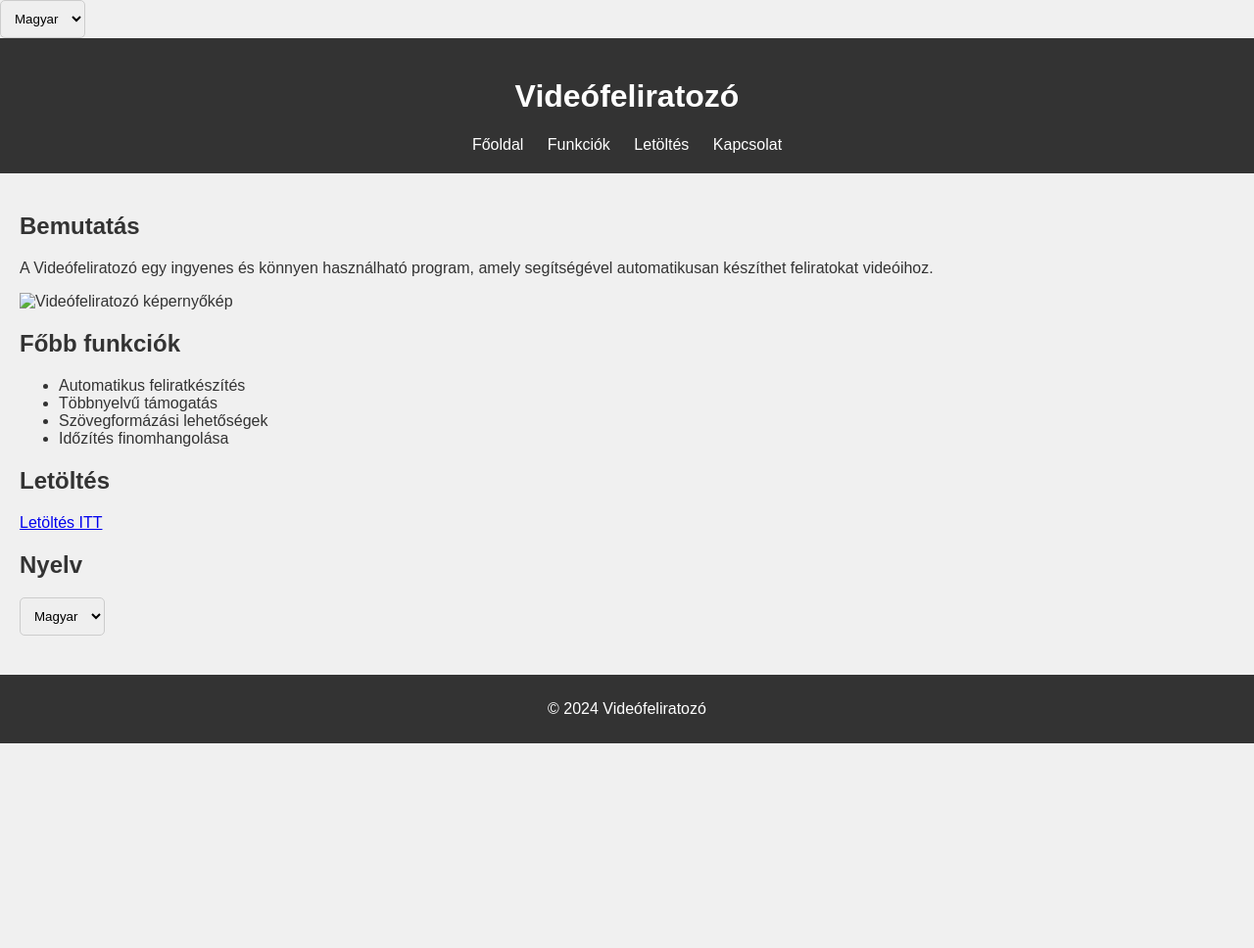
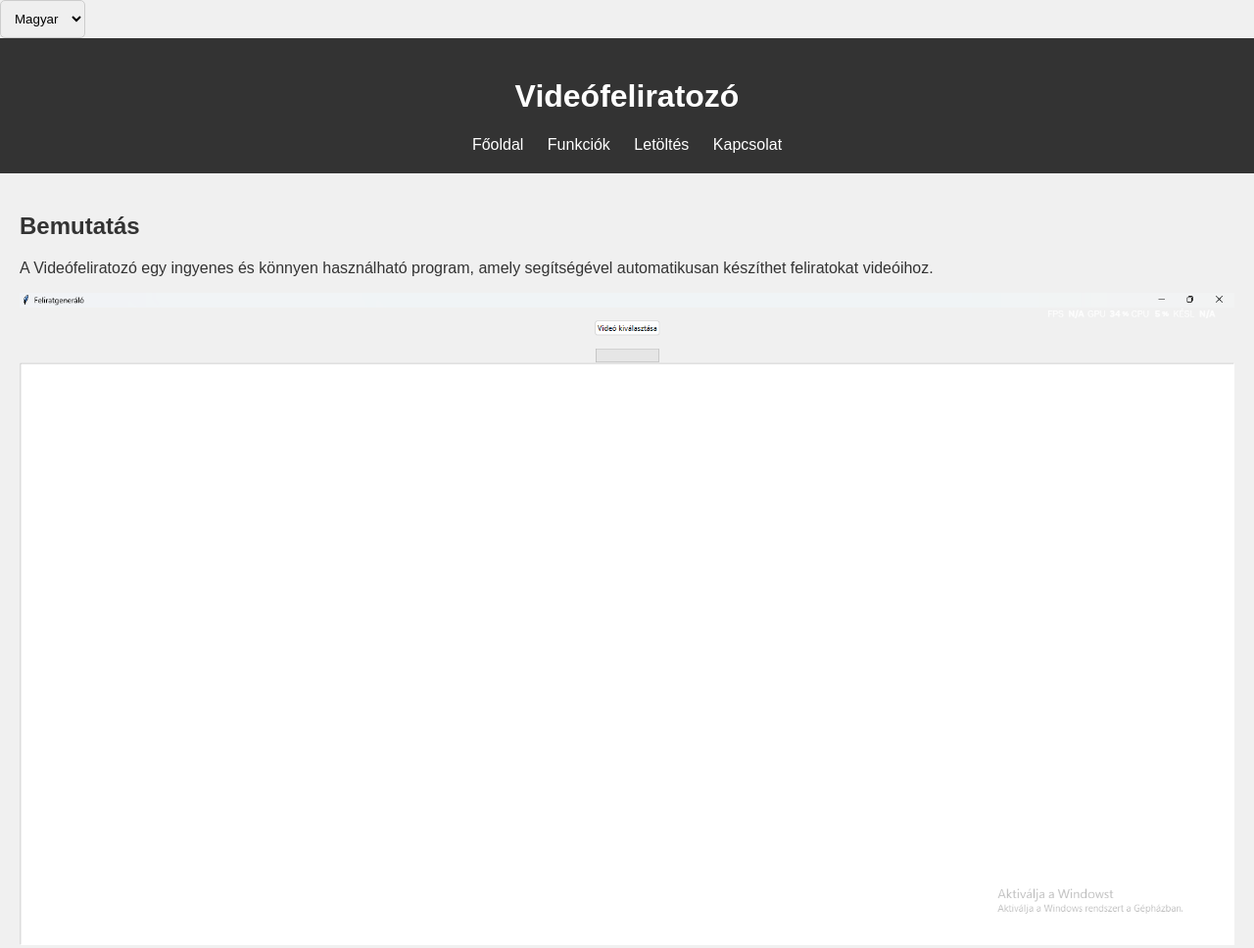
Before and after one commit to kikusz1/Videofeliratozo, a plain HTML site: page index.html in a window 1280 px wide. Shown: the top 968 px of the page at 98% size. Before the commit the page ends 800 px from the top, so only its background shows below. Drawn offline with Linux system fonts and the light colour scheme.

Commit message:
Update index.html

```diff
--- a/index.html
+++ b/index.html
@@ -28,7 +28,7 @@
             <p>
                 A Videófeliratozó egy ingyenes és könnyen használható program, amely segítségével automatikusan készíthet feliratokat videóihoz.
             </p>
-            <img src="kep.png" alt="Videófeliratozó képernyőkép">
+            <img src="https://github.com/kikusz1/Videofeliratozo/blob/main/Screenshot%202025-01-31%20184305.png" alt="Videófeliratozó képernyőkép">
         </section>
 
         <section id="funkciok">
```
